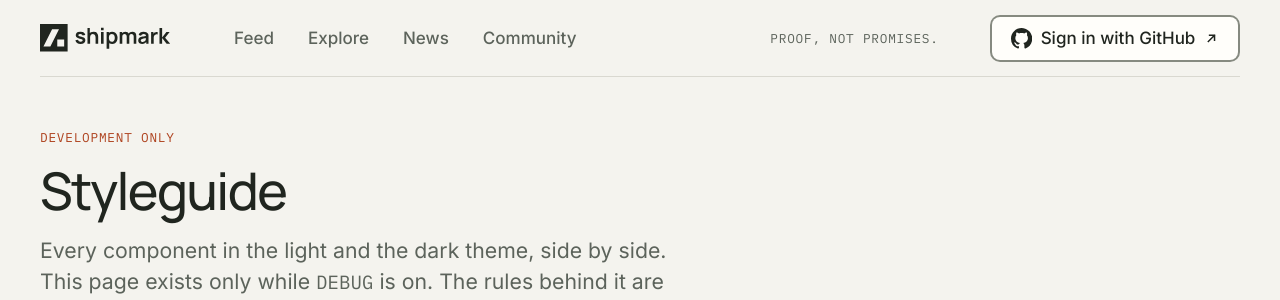
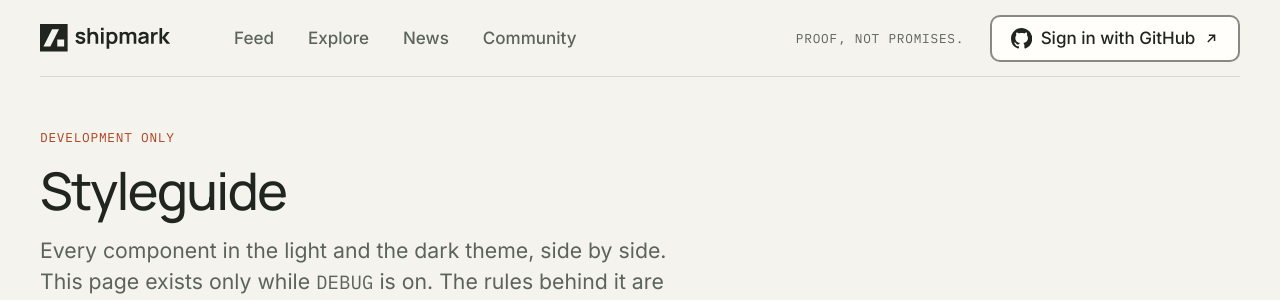
Before and after one commit to byMFDs/Shipmark, a Django app: page /styleguide/ in a window 1280 px wide. Shown: the top 300 px of the page. Run offline with Django 5.2, Linux system fonts and the light colour scheme; parts of the project's set-up code (start-up, migrations or seed data) failed here and were passed over.

Commit message:
Header: fit long languages
At 768 and 1024px the open header bar (four links, the people count and the
actions) overflowed in German and French by a whole button, and at 1280px
the tagline pushed the sign-in button out. The bar now starts at 80em
(narrower screens use the menu), the bar may shrink (min-width: 0), nav
labels never wrap, and the tagline hides itself when its words do not fit
(a zero-width space keeps line 1, the words wrap to the hidden line 2).
Checked with headless Firefox in de, fr and en at 768/1024/1280/1440.

Co-Authored-By: Claude Opus 5.5 <noreply@anthropic.com>

```diff
--- a/static/css/components.css
+++ b/static/css/components.css
@@ -1210,6 +1210,7 @@ a.chip::after {
   color: var(--muted);
   font-weight: 500;
   text-decoration: none;
+  white-space: nowrap; /* "For You", "Für dich": a label never breaks over two lines */
   transition: color var(--t-fast);
 }
 
@@ -1309,11 +1310,21 @@ a.chip::after {
 }
 
 @media (min-width: 48em) {
+  .site-header__inner { min-height: 4.5rem; }
+  .site-logo { height: 1.625rem; }
+}
+
+/* The open bar starts at 80em: below that the four links, the count and the actions do not fit in German or
+   French (768 and 1024px overflowed by a whole button), so narrower screens use the menu. The tagline takes the
+   space that is left and hides itself when its words do not fit: a zero-width space keeps line 1, the words (one
+   inline-block) wrap to line 2, and line 2 is cut off. No language check, no JS. */
+@media (min-width: 80em) {
   .site-header:not(.site-header--compact) .site-header__bar {
     display: flex;
     flex: 1;
     align-items: center;
     gap: var(--s-4);
+    min-width: 0; /* else the tagline's words set the bar's minimum width and it overflows */
   }
 
   .site-header:not(.site-header--compact) .site-menu { display: none; }
@@ -1321,22 +1332,25 @@ a.chip::after {
   .site-header__bar .site-nav { margin-left: var(--s-6); }
   .site-header__bar .site-header__actions { margin-left: auto; }
 
-  .site-header__inner { min-height: 4.5rem; }
-  .site-logo { height: 1.625rem; }
-}
-
-@media (min-width: 64em) {
   .site-header__tagline {
     display: block;
-    margin-left: auto;
-    white-space: nowrap;
+    flex: 1 1 0;
+    min-width: 0;
+    height: 1.5em;
+    margin: 0;
+    overflow: hidden;
+    text-align: right;
   }
-  .site-header__bar .site-header__tagline + .site-header__actions { margin-left: var(--s-6); }
+  .site-header__tagline::before { content: "\200B"; }
+  .site-header__tagline > span { display: inline-block; white-space: nowrap; }
+  .site-header__bar .site-header__tagline + .site-header__actions { margin-left: var(--s-2); }
+  /* The hairline after the tagline sits on its words, so it hides with them. */
+  .site-header__bar .site-header__tagline:has(+ .site-count) > span { padding-right: var(--s-4); border-right: 1px solid var(--line); }
 }
 
 /* ---------- "<n> people joined" (header stat) ----------
-   A quiet fact, not a live counter: mono number, muted words, no dot and no pulse. In the bar from 48em (next to
-   the tagline from 64em); inside the phone menu below that. The number counts up once over a hidden copy of the
+   A quiet fact, not a live counter: mono number, muted words, no dot and no pulse. In the bar from 80em (after the
+   tagline, when it fits); inside the menu below that. The number counts up once over a hidden copy of the
    final text (same grid cell), so the width never changes while it runs. */
 
 .site-count {
@@ -1367,13 +1381,10 @@ a.chip::after {
   white-space: normal;
 }
 
-@media (min-width: 48em) {
+@media (min-width: 80em) {
   .site-header__bar .site-count { display: flex; margin-left: auto; }
+  .site-header__bar .site-header__tagline + .site-count { margin-left: 0; }
   .site-header__bar .site-count ~ .site-header__actions { margin-left: var(--s-5); }
-}
-
-@media (min-width: 64em) {
-  .site-header__bar .site-header__tagline + .site-count { margin-left: var(--s-4); padding-left: var(--s-4); border-left: 1px solid var(--line); }
 }
 
 /* ---------- Account menu (signed-in header) ---------- */
--- a/templates/includes/site_nav.html
+++ b/templates/includes/site_nav.html
@@ -8,7 +8,7 @@
     </ul>
   </nav>
 {% endif %}
-{% if not in_panel and brand.TAGLINE %}<p class="label site-header__tagline">{{ brand.TAGLINE }}</p>{% endif %}
+{% if not in_panel and brand.TAGLINE %}<p class="label site-header__tagline"><span>{{ brand.TAGLINE }}</span></p>{% endif %}
 {% if user_stat %}{% include "includes/user_count.html" %}{% endif %}
 <div class="site-header__actions">
   {% if signed_in %}
```
